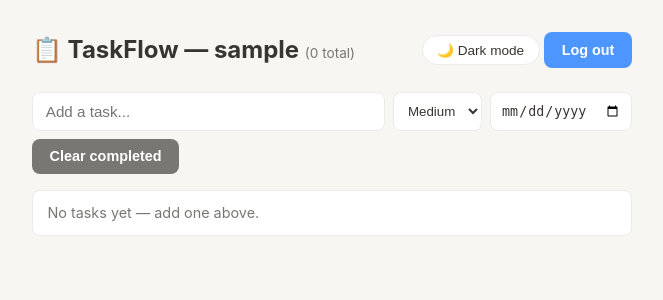
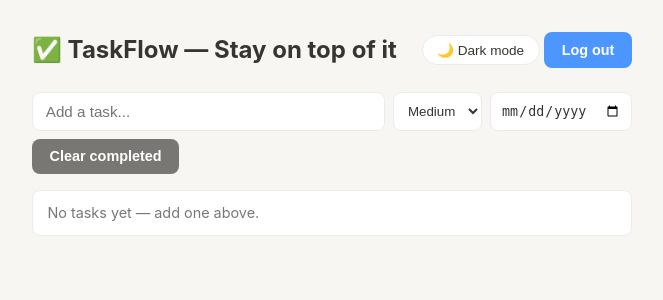
Before and after one commit to horserider2146/taskflow, a Django app: page / in a window 1280 px wide. Shown: the top 300 px of the page, without its empty margins (308-971 px from the left). Run offline with Django 5.2, Linux system fonts and the light colour scheme; the visitor is signed in with stand-in values (Sample User, id 1); data that the repository does not hold is empty.

Commit message:
Update app header copy

```diff
--- a/tasks/templates/tasks/task_list.html
+++ b/tasks/templates/tasks/task_list.html
@@ -7,7 +7,7 @@
 </head>
 <body class="app">
   <header class="app-header">
-  <h1>📋 TaskFlow — {{ user.username }} <span class="task-count">({{ tasks|length }} total)</span></h1>
+  <h1>✅ TaskFlow — Stay on top of it</h1>
   <div>
     <button id="theme-btn" type="button">🌙 Dark mode</button>
     <form method="post" action="{% url 'logout' %}" style="display:contents">
```
